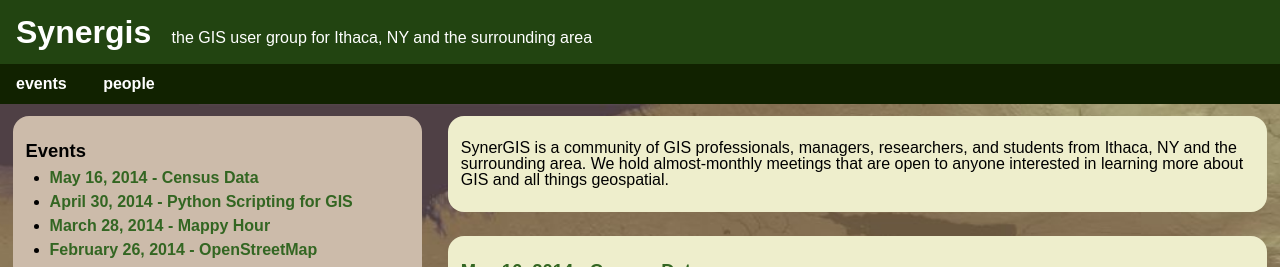
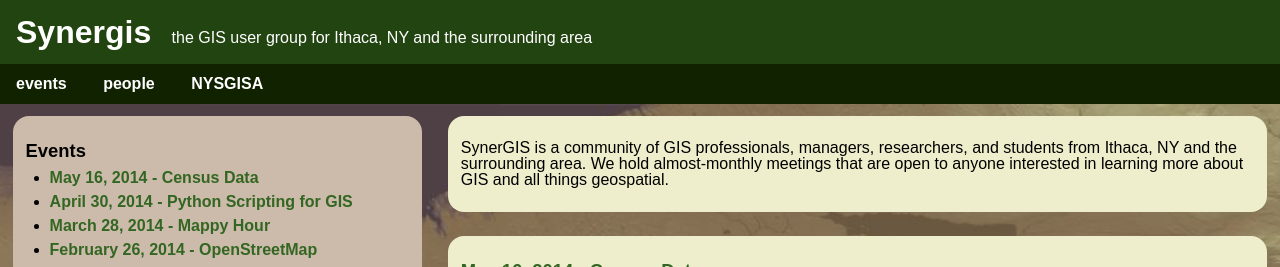
Before and after one commit to synergis-ny/synergis-ny.github.io, a Jekyll site: the page built from index.html, in a window 1280 px wide. Shown: the top 267 px of the page. Built offline with Jekyll 4.4.1, drawn with Linux system fonts in a browser that asks for light colours.

Commit message:
nav link to NYSGISA

```diff
--- a/_includes/header.html
+++ b/_includes/header.html
@@ -15,6 +15,7 @@
     <nav>
         <a href='/events'>events</a>
         <a href='/people'>people</a>
+        <a href='http://www.nysgis.net/'>NYSGISA</a>
     </nav>
 
     <div id="main">
```
